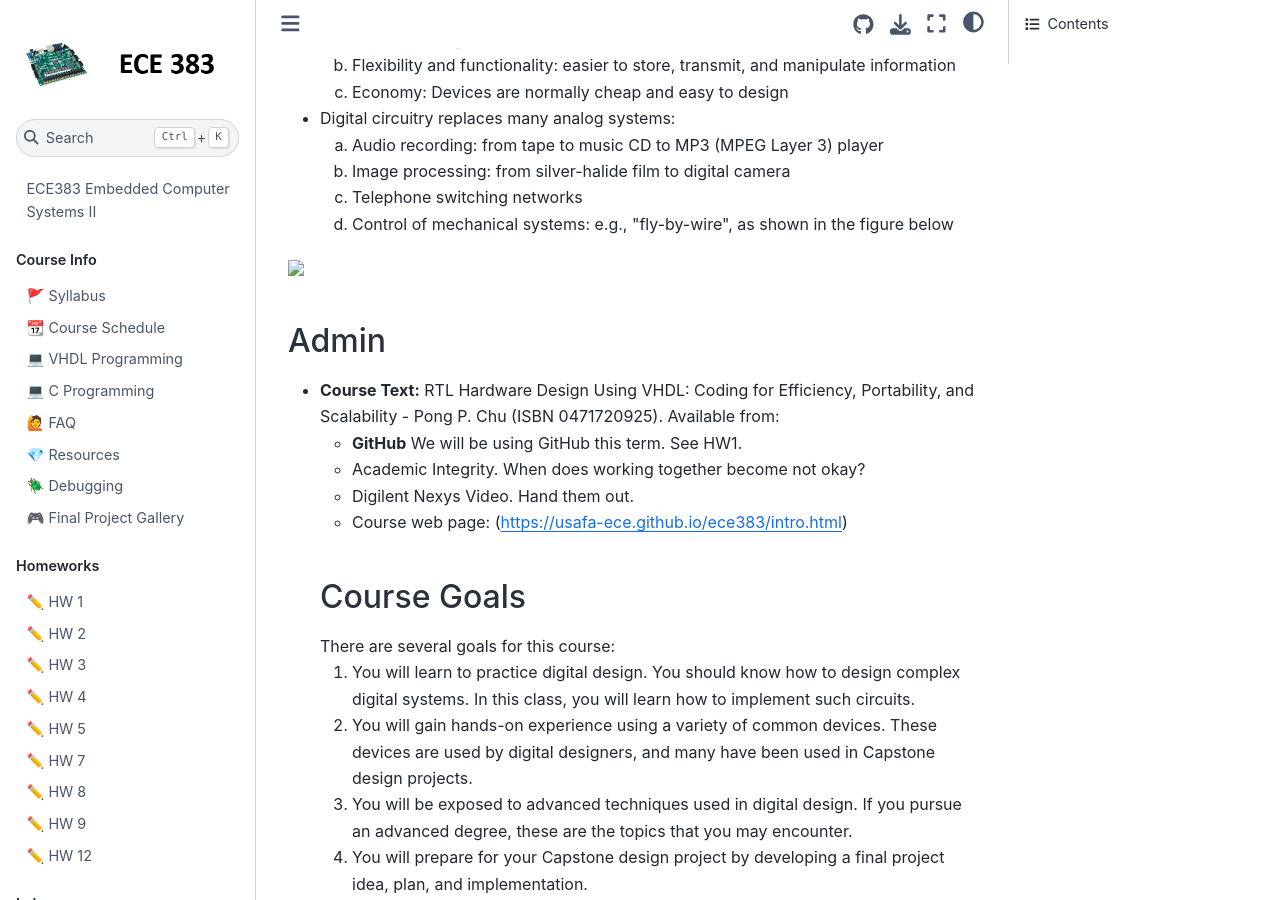
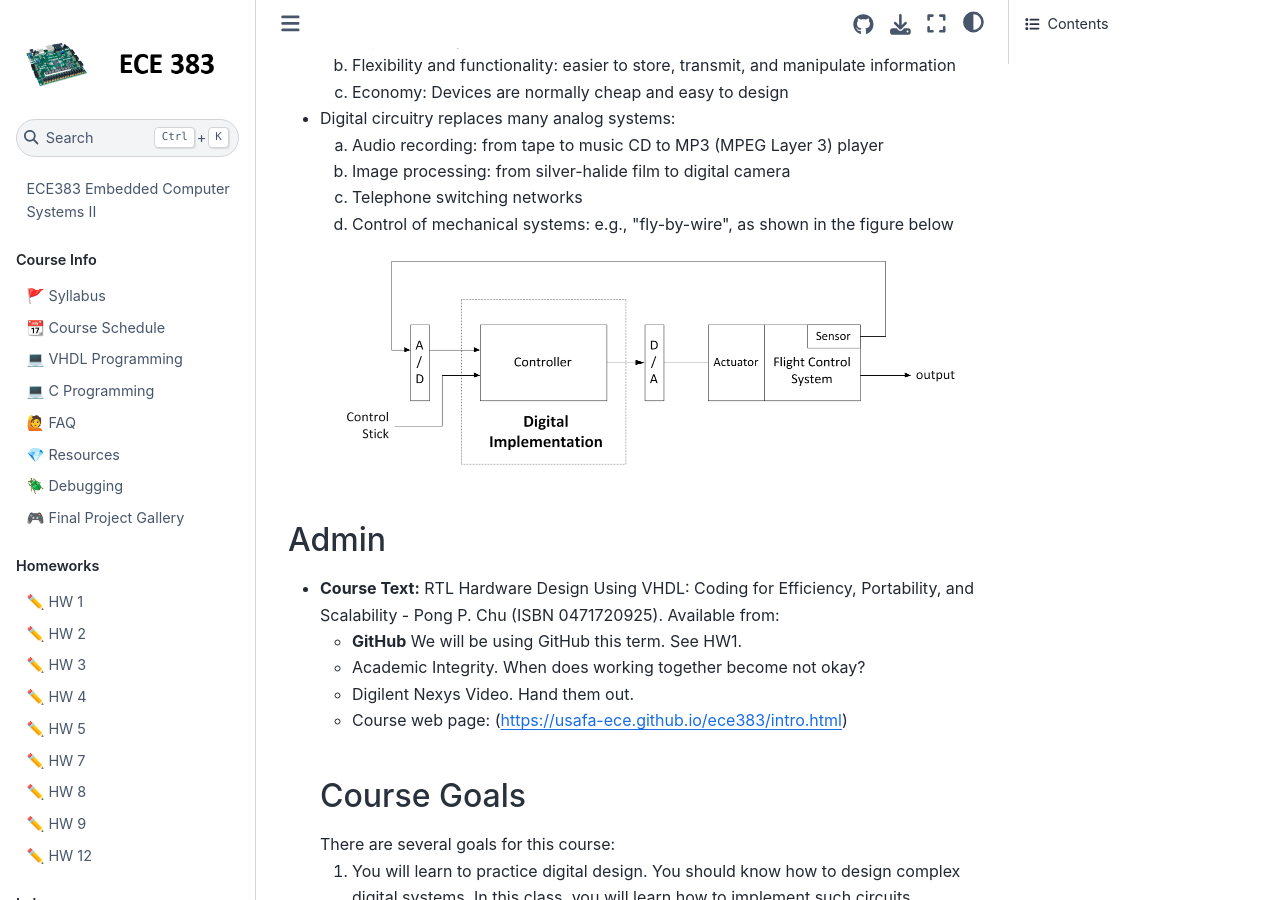
Before and after one commit to USAFA-ECE/ece383, a Jupyter Book: the page built from book/Lectures/lecture01.md, in a window 1280 px wide and 900 px high, scrolled down 340 px. Built offline with Jupyter Book 1.0.4 settings and Sphinx 7.4.7 and the Sphinx Book theme 1.1.4, drawn with Linux system fonts in a browser that asks for light colours; pages that are not in the unit, such as notebooks, are missing from menus.

Commit message:
Update lecture01.md

```diff
--- a/book/Lectures/lecture01.md
+++ b/book/Lectures/lecture01.md
@@ -22,7 +22,8 @@
 	</ol>
 </ul>
 
-<img src="./img/lecture01-1.png">
+![image](./img/lecture01-1.png)
+<!-- <img src="./img/lecture01-1.png"> -->
 
 <h2>Admin</h2>
 <ul>
```
